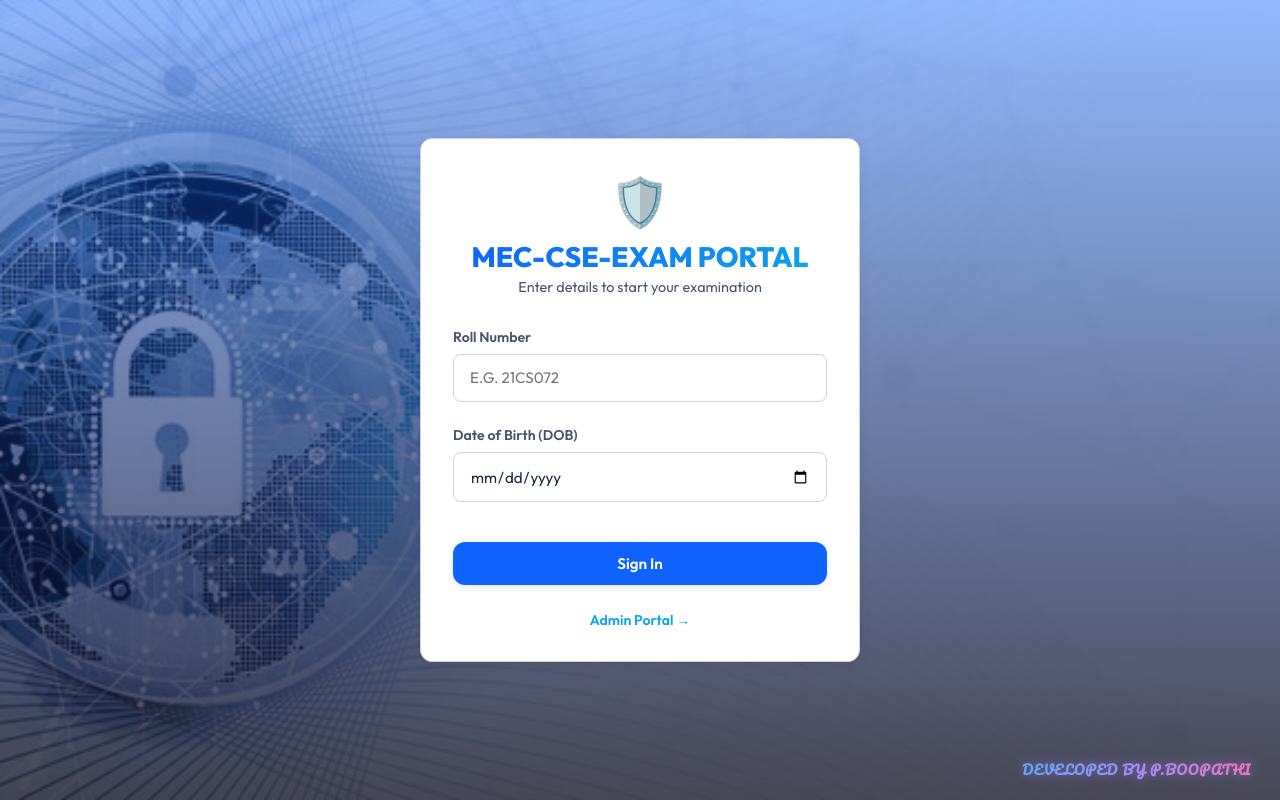
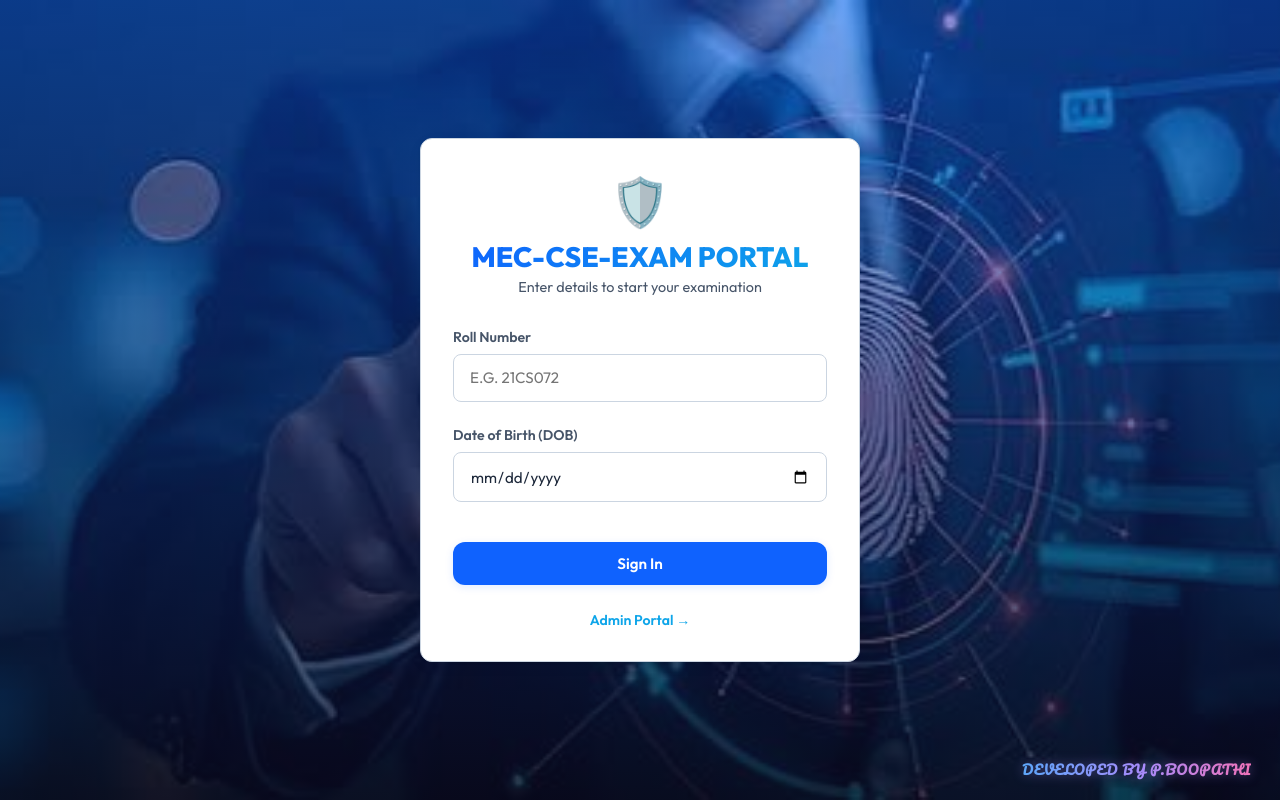
Before and after one commit to boopathi-muthayammal/mec-frontend-, a React app: page / in a window 1280 px wide. Built offline with nearby package versions, Linux system fonts and the light colour scheme; no server answers; the HTML template or start-up script is replaced by a standard one.

Commit message:
design: set loginim.jpg as the login page background image

```diff
--- a/src/index.css
+++ b/src/index.css
@@ -196,7 +196,7 @@ body {
   align-items: center;
   justify-content: center;
   padding: 1.5rem;
-  background: linear-gradient(rgba(15, 98, 254, 0.45), rgba(10, 10, 30, 0.75)), url('./login.jpg') no-repeat center center;
+  background: linear-gradient(rgba(15, 98, 254, 0.45), rgba(10, 10, 30, 0.75)), url('./loginim.jpg') no-repeat center center;
   background-size: cover;
 }
 
```
